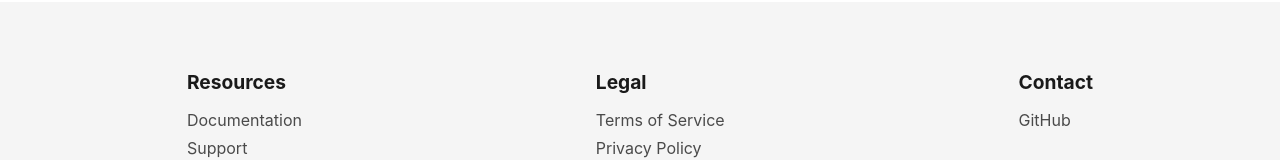
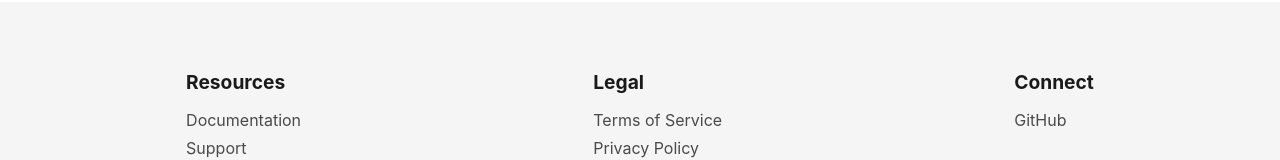
Before and after one commit to FormBee/FormBee, an Angular app in the folder client/FormBee/: page /home in a window 1280 px wide. Shown: the part 4465-4625 px from the top of the page. Built offline with nearby package versions, Linux system fonts and the light colour scheme.

Commit message:
Typo in landing footer component.

```diff
--- a/client/FormBee/src/app/landing-footer/landing-footer.component.html
+++ b/client/FormBee/src/app/landing-footer/landing-footer.component.html
@@ -16,7 +16,7 @@
         </ul>
       </div>
       <div class="footer-section">
-        <h3>Contact</h3>
+        <h3>Connect</h3>
         <ul class="social-links">
           <li><a href="https://github.com/FormBee/FormBee" aria-label="GitHub">GitHub</a></li>
         </ul>
```
